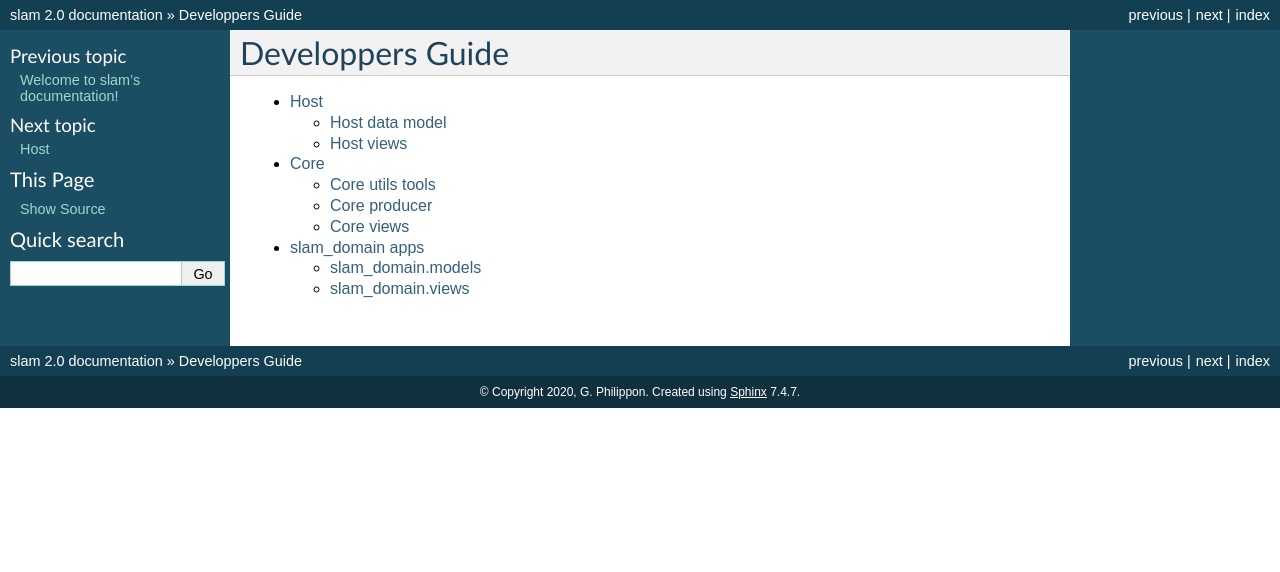
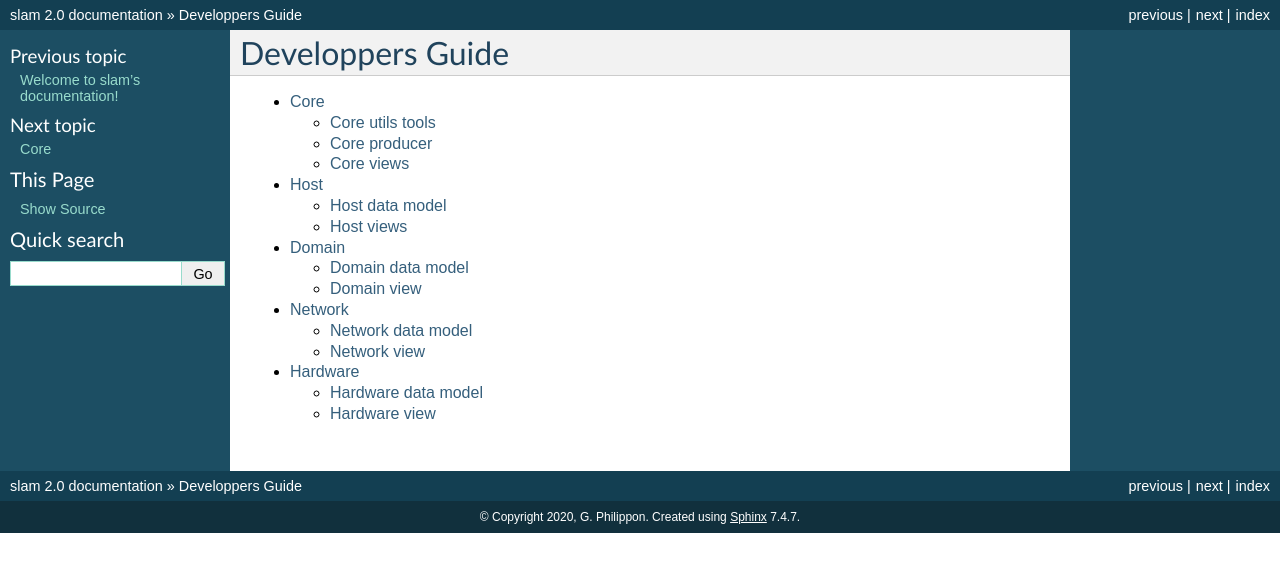
Before and after one commit to guillaume-philippon/slam-v2, a Sphinx documentation site: the page built from doc/source/developper.rst, in a window 1280 px wide. Shown: the top 572 px of the page. Built offline with Sphinx 7.4.7, drawn with Linux system fonts in a browser that asks for light colours.

Commit message:
Add some doc

```diff
--- a/doc/source/developper.rst
+++ b/doc/source/developper.rst
@@ -4,6 +4,8 @@ Developpers Guide
 .. toctree::
     :maxdepth: 2
 
+    developpers/slam_core
     developpers/slam_host
-    developpers/slam_core
-    developpers/slam_domains
+    developpers/slam_domain
+    developpers/slam_network
+    developpers/slam_hardware
--- a/doc/source/developpers/slam_domains.rst
+++ b/doc/source/developpers/slam_domain.rst
@@ -1,14 +1,14 @@
-slam_domain apps
-================
+Domain
+======
 
 .. automodule:: slam_domain
 
-slam_domain.models
-------------------
+Domain data model
+-----------------
 .. automodule:: slam_domain.models
     :members:
 
-slam_domain.views
------------------
+Domain view
+-----------
 .. automodule:: slam_domain.views
     :members:
--- /dev/null
+++ b/doc/source/developpers/slam_hardware.rst
@@ -0,0 +1,14 @@
+Hardware
+========
+
+.. automodule:: slam_hardware
+
+Hardware data model
+-------------------
+.. automodule:: slam_hardware.models
+    :members:
+
+Hardware view
+-------------
+.. automodule:: slam_hardware.views
+    :members:
--- /dev/null
+++ b/doc/source/developpers/slam_network.rst
@@ -0,0 +1,14 @@
+Network
+=======
+
+.. automodule:: slam_network
+
+Network data model
+------------------
+.. automodule:: slam_network.models
+    :members:
+
+Network view
+------------
+.. automodule:: slam_network.views
+    :members:
```
